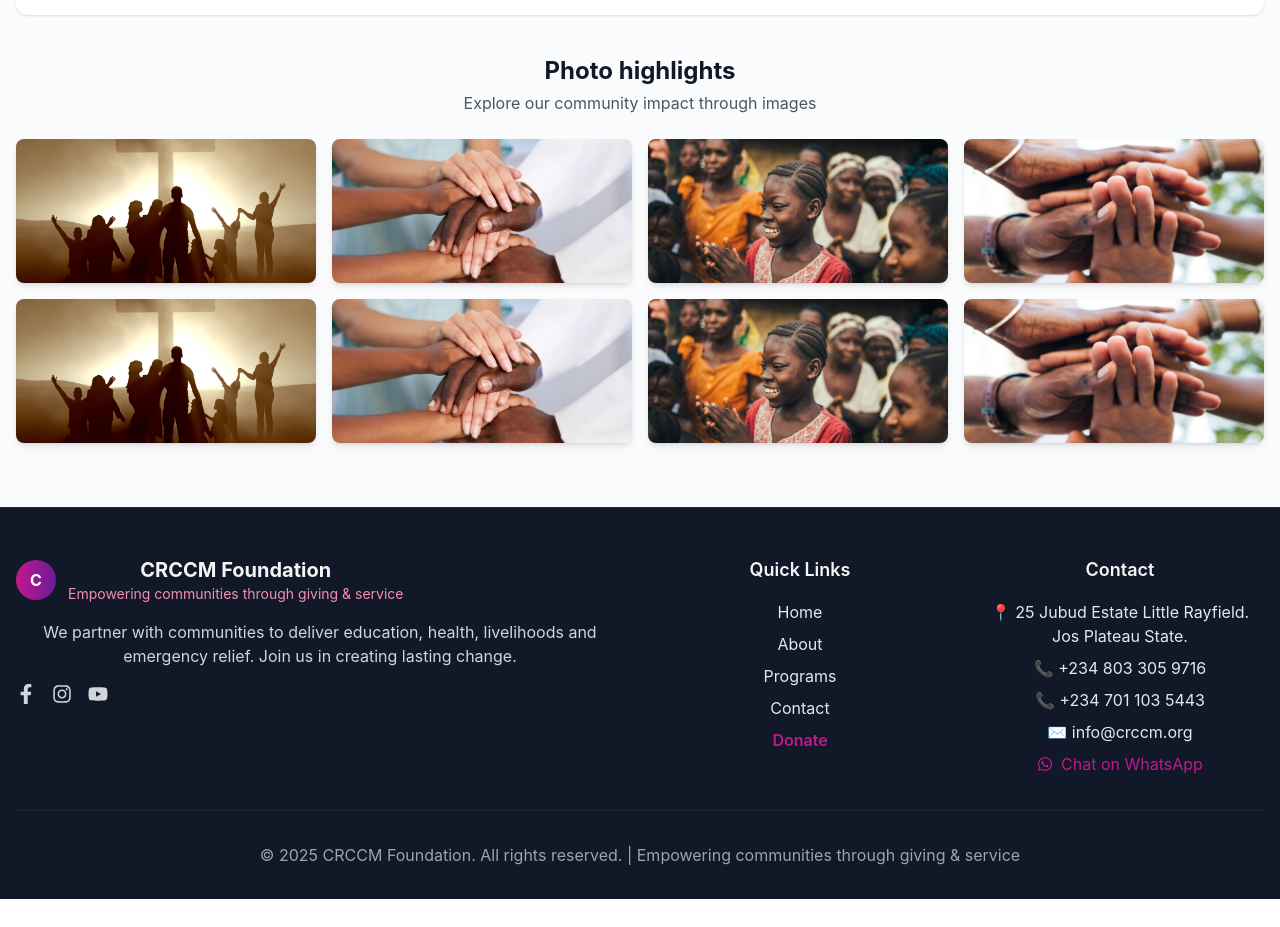
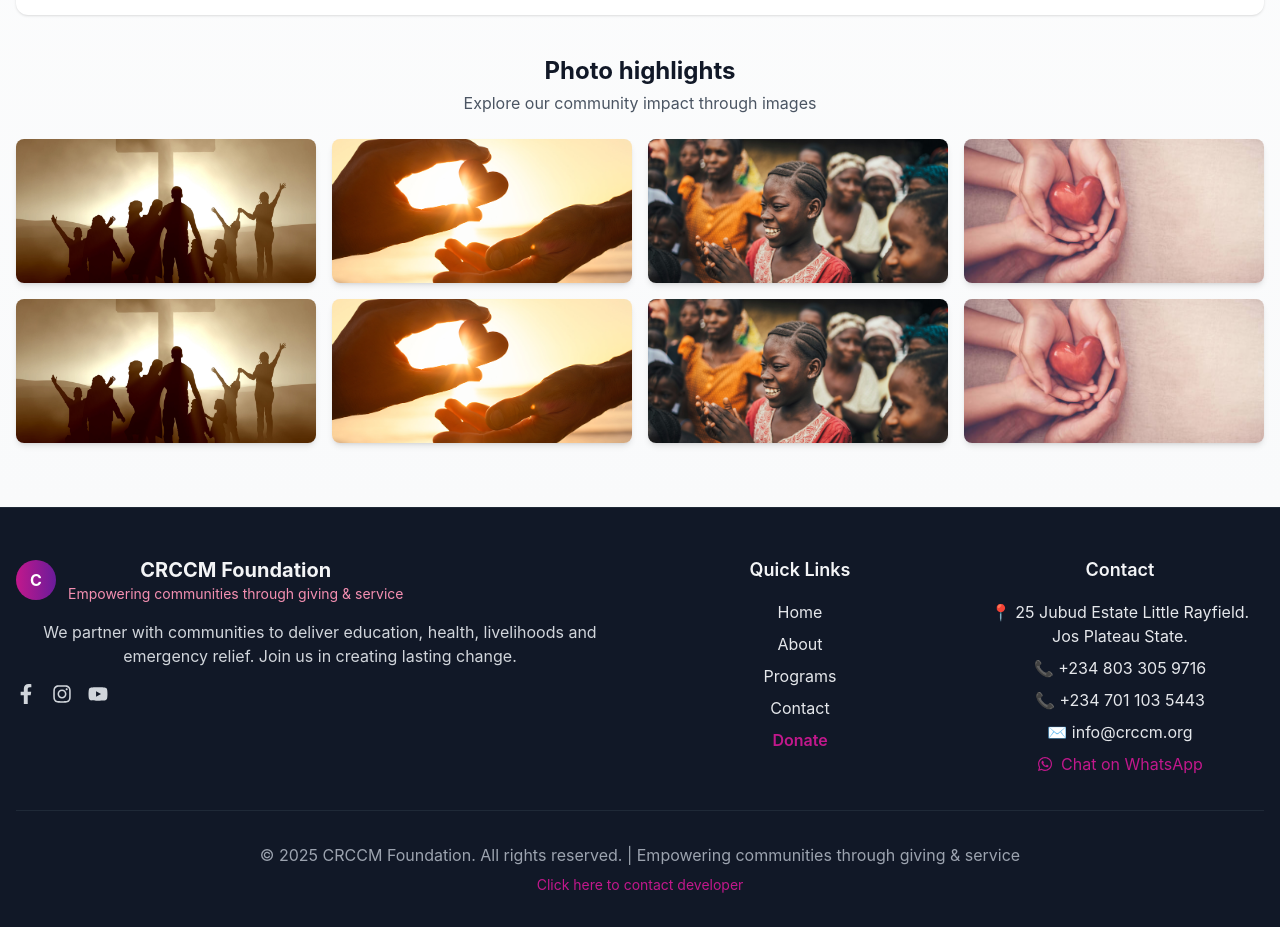
Before and after one commit to Aboki008/CRCMM-WEBSITE, a React (Create React App) app: page / in a window 1280 px wide. Shown: the part 3200-4127 px from the top of the page. Before the commit the page ends 4099 px from the top, so only its background shows below. Built offline with nearby package versions, Linux system fonts and the light colour scheme.

Commit message:
Your message

```diff
--- a/src/components/Footer.js
+++ b/src/components/Footer.js
@@ -65,9 +65,19 @@ const Footer = () => {
           </div>
         </div>
 
-        <div className="border-t border-gray-800 pt-8 text-center">
+        <div className="border-t border-gray-800 pt-8 text-center space-y-2">
           <p className="text-gray-400">
             © {new Date().getFullYear()} CRCCM Foundation. All rights reserved. | Empowering communities through giving & service
+          </p>
+          <p className="text-gray-500 text-sm">
+            <a
+              href="https://steps-plus.vercel.app/"
+              target="_blank"
+              rel="noopener noreferrer"
+              className="text-primary hover:text-white underline-offset-4 hover:underline"
+            >
+              Click here to contact developer
+            </a>
           </p>
         </div>
       </div>
--- a/src/components/Ministries.js
+++ b/src/components/Ministries.js
@@ -45,9 +45,9 @@ const programs = [
 // Local gallery images served from public/images
 const sampleImages = [
   '/images/faith.jpeg',
-  '/images/giving1.jpg',
+  '/images/love3.jpg',
   '/images/love.jpeg',
-  '/images/giving2.jpg',
+  '/images/giving3.jpg',
 ];
 
 const Ministries = () => {
```
